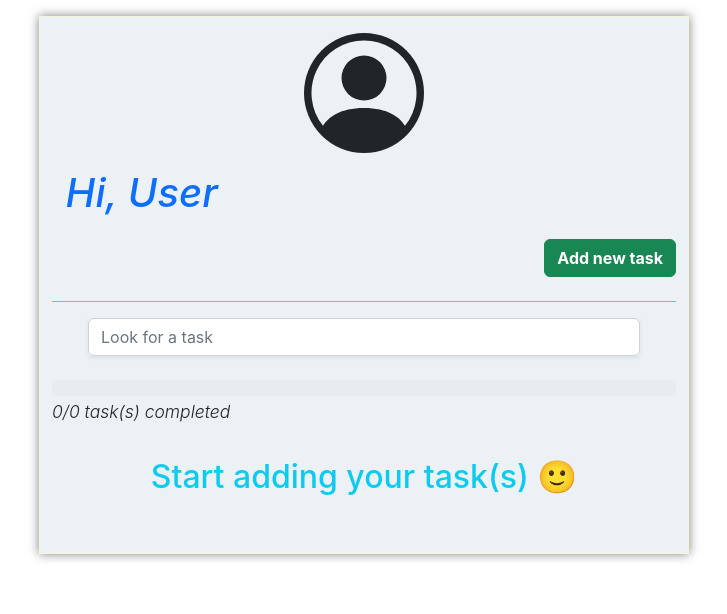
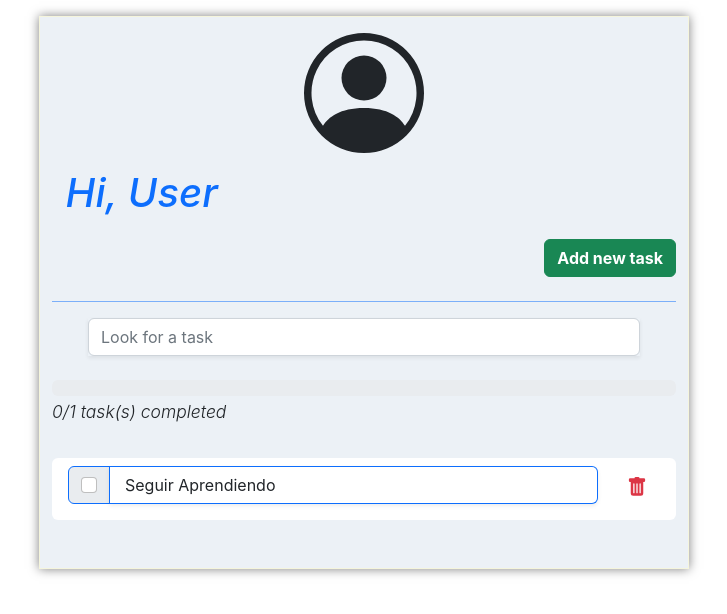
Before and after one commit to ARTEAGA1811/todo-list-task, a React (Create React App) app: page / in a window 1280 px wide. Shown: the top 614 px of the page, without its empty margins (276-1003 px from the left). Built offline with nearby package versions, Linux system fonts and the light colour scheme.

Commit message:
configuracion del deploy

```diff
--- a/src/contexts/TodoContext.tsx
+++ b/src/contexts/TodoContext.tsx
@@ -1,7 +1,7 @@
 import React from 'react'
 import { useLocalStorage } from './useLocalStorage';
 import { FormatoTodos, Props } from '../interfaces/interfaces';
-import { todosTemporales, defaultInitialContext} from './defaultValues';
+import { todosTemporal, defaultInitialContext} from './defaultValues';
 
 
 
@@ -10,7 +10,7 @@ import { todosTemporales, defaultInitialContext} from './defaultValues';
 const TodoContext = React.createContext<Props["appUI"]>(defaultInitialContext);
 
 function TodoProvider(props: any) {
-    const { item: todos, saveItem: saveTodos, state } = useLocalStorage("TODOS_V1", []);
+    const { item: todos, saveItem: saveTodos, state } = useLocalStorage("TODOS_V1", todosTemporal);
 
     //Aquí guardo el valor de la búsqueda
     const [searchValue, setSearchValue] = React.useState("");
--- a/src/contexts/defaultValues.tsx
+++ b/src/contexts/defaultValues.tsx
@@ -1,25 +1,32 @@
 import { FormatoTodos, Props } from "../interfaces/interfaces";
 
-const todosTemporales: FormatoTodos[] = [
+// const todosTemporal: FormatoTodos[] = [
+//     {
+//         id: 1,
+//         text: "Hacer ejercicio",
+//         completed: false,
+//     },
+//     {
+//         id: 2,
+//         text: "Tomar curso de React",
+//         completed: true,
+//     },
+//     {
+//         id: 3,
+//         text: "Realizar el bootcamp",
+//         completed: false,
+//     },
+//     {
+//         id: 4,
+//         text: "Preparar la cena",
+//         completed: true,
+//     },
+// ];
+const todosTemporal: FormatoTodos[] = [
     {
         id: 1,
-        text: "Hacer ejercicio",
+        text: "Seguir Aprendiendo",
         completed: false,
-    },
-    {
-        id: 2,
-        text: "Tomar curso de React",
-        completed: true,
-    },
-    {
-        id: 3,
-        text: "Realizar el bootcamp",
-        completed: false,
-    },
-    {
-        id: 4,
-        text: "Preparar la cena",
-        completed: true,
     },
 ];
 
@@ -41,4 +48,4 @@ const defaultInitialContext: Props["appUI"] = {
     addTodo: (text: string) => {},
 }
 
-export { todosTemporales, defaultInitialContext};
+export { todosTemporal, defaultInitialContext};
```
Also changed, not shown: package.json (+8 -2 lines), 1 other file (tests, documents, lock files or other folders).
